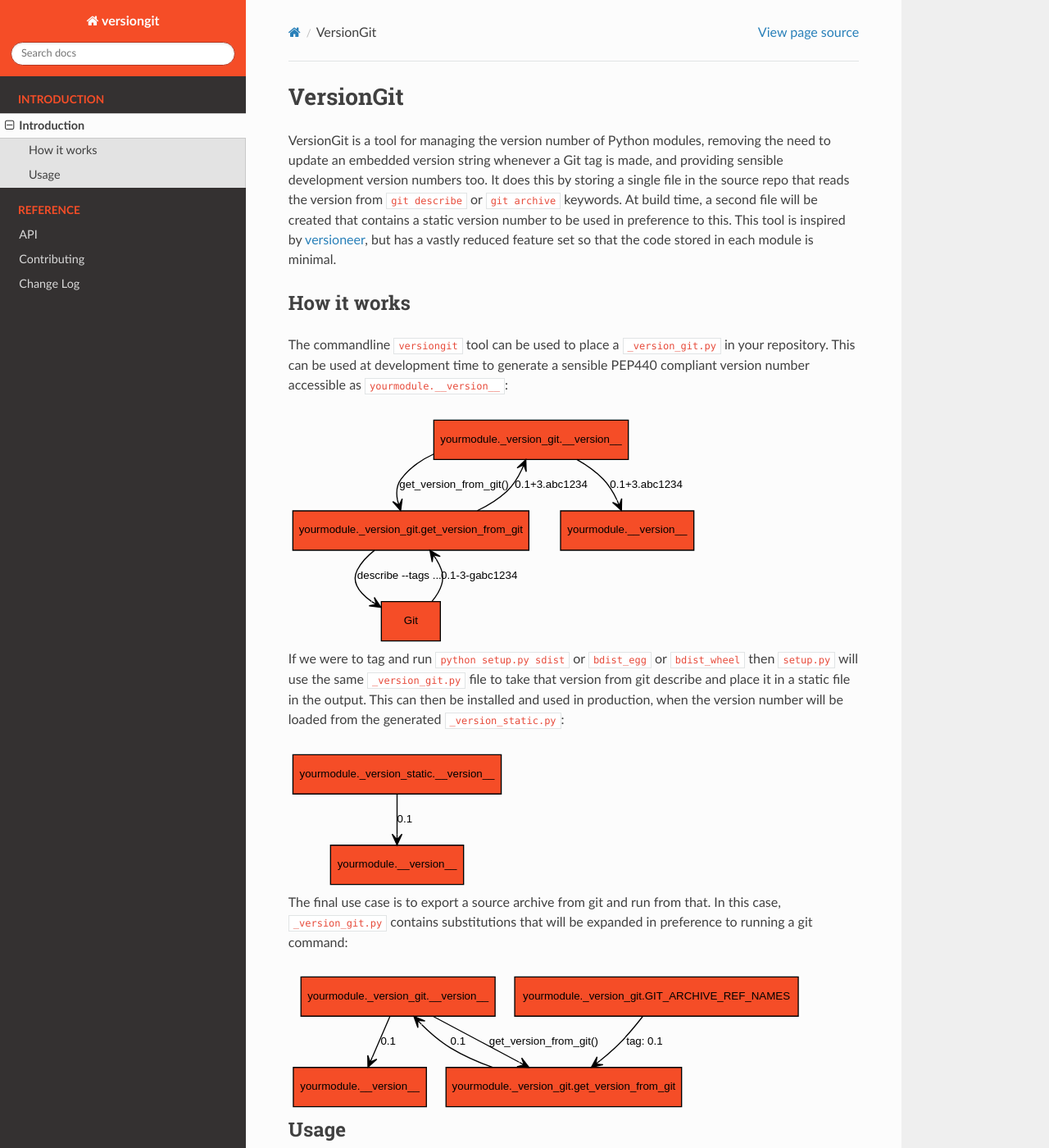
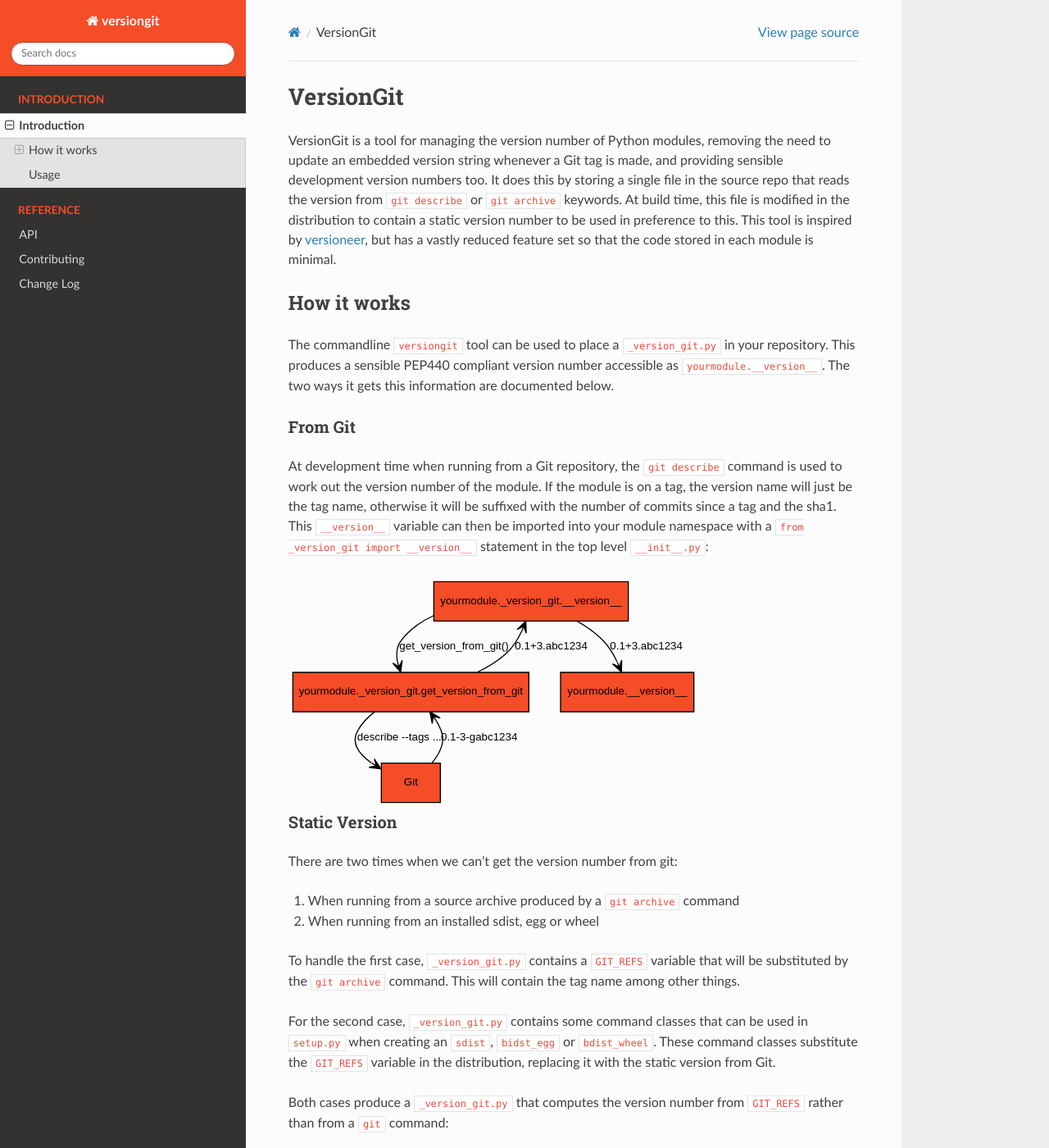
Before and after one commit to DiamondLightSource/versiongit, a Sphinx documentation site: the page built from docs/index.rst, in a window 1280 px wide and 1400 px high. Shown: the whole window at 82% size. Built offline with Sphinx 7.4.7 and the Read the Docs theme 2.0.0, drawn with Linux system fonts in a browser that asks for light colours; the version number could not be read and is left out; some of the changed text lies outside the part shown.

Commit message:
Update docs

```diff
--- a/docs/index.rst
+++ b/docs/index.rst
@@ -5,19 +5,31 @@
 the need to update an embedded version string whenever a Git tag is made, and
 providing sensible development version numbers too. It does this by storing a
 single file in the source repo that reads the version from ``git describe`` or
-``git archive`` keywords. At build time, a second file will be created that
-contains a static version number to be used in preference to this. This tool is
-inspired by versioneer_, but has a vastly reduced feature set so that the code
-stored in each module is minimal.
+``git archive`` keywords. At build time, this file is modified in the
+distribution to contain a static version number to be used in preference to
+this. This tool is inspired by versioneer_, but has a vastly reduced feature set
+so that the code stored in each module is minimal.
 
 How it works
 ------------
 
 The commandline ``versiongit`` tool can be used to place a ``_version_git.py``
-in your repository. This can be used at development time to generate a sensible
-PEP440 compliant version number accessible as ``yourmodule.__version__``:
+in your repository. This produces a sensible PEP440 compliant version number
+accessible as ``yourmodule.__version__``. The two ways it gets this information
+are documented below.
 
-.. digraph:: development
+From Git
+~~~~~~~~
+
+At development time when running from a Git repository, the ``git describe``
+command is used to work out the version number of the module. If the module
+is on a tag, the version name will just be the tag name, otherwise it will
+be suffixed with the number of commits since a tag and the sha1. This
+``__version__`` variable can then be imported into your module namespace with
+a ``from _version_git import __version__`` statement in the top level
+``__init__.py``:
+
+.. digraph:: from_git
 
     bgcolor=transparent
     node [fontname=Arial fontsize=10 shape=box style=filled fillcolor="#f54d27"]
@@ -34,35 +46,34 @@
     vg -> vgv [label="0.1+3.abc1234"]
     vgv -> v [label="0.1+3.abc1234"]
 
-If we were to tag and run ``python setup.py sdist`` or ``bdist_egg`` or
-``bdist_wheel`` then ``setup.py`` will use the same ``_version_git.py`` file
-to take that version from git describe and place it in a static file in the
-output. This can then be installed and used in production, when the version
-number will be loaded from the generated ``_version_static.py``:
+Static Version
+~~~~~~~~~~~~~~
 
-.. digraph:: production
+There are two times when we can't get the version number from git:
 
-    bgcolor=transparent
-    node [fontname=Arial fontsize=10 shape=box style=filled fillcolor="#f54d27"]
-    edge [fontname=Arial fontsize=10 arrowhead=vee]
+1) When running from a source archive produced by a ``git archive`` command
+2) When running from an installed sdist, egg or wheel
 
-    vs [label="yourmodule._version_static.__version__"]
-    v [label="yourmodule.__version__"]
+To handle the first case, ``_version_git.py`` contains a ``GIT_REFS`` variable
+that will be substituted by the ``git archive`` command. This will contain the
+tag name among other things.
 
-    vs -> v [label="0.1"]
+For the second case, ``_version_git.py`` contains some command classes that can
+be used in ``setup.py`` when creating an ``sdist``, ``bidst_egg`` or
+``bdist_wheel``. These command classes substitute the ``GIT_REFS`` variable in
+the distribution, replacing it with the static version from Git.
 
-The final use case is to export a source archive from git and run from that. In
-this case, ``_version_git.py`` contains substitutions that will be expanded in
-preference to running a git command:
+Both cases produce a ``_version_git.py`` that computes the version number from
+``GIT_REFS`` rather than from a ``git`` command:
 
-.. digraph:: archive
+.. digraph:: static_version
 
     bgcolor=transparent
     node [fontname=Arial fontsize=10 shape=box style=filled fillcolor="#f54d27"]
     edge [fontname=Arial fontsize=10 arrowhead=vee]
 
     vgv [label="yourmodule._version_git.__version__"]
-    vga [label="yourmodule._version_git.GIT_ARCHIVE_REF_NAMES"]
+    vga [label="yourmodule._version_git.GIT_REFS"]
     vg [label="yourmodule._version_git.get_version_from_git"]
     v [label="yourmodule.__version__"]
 
@@ -80,7 +91,13 @@
     pip install versiongit
 
 You can then use the commandline ``versiongit`` tool to install a
-``_version_git.py``
+``_version_git.py`` into the python module you wish to version::
+
+    versiongit repo/modulename
+
+This will create ``repo/modulename/_version_git.py`` and tell you what to put in
+``repo/setup.py``, ``repo/modulename/__init__.py`` and ``repo/.gitattributes``
+to make it work
 
 .. _versioneer:
     https://github.com/warner/python-versioneer
```
Also changed, not shown: README.rst (+4 -4 lines).
